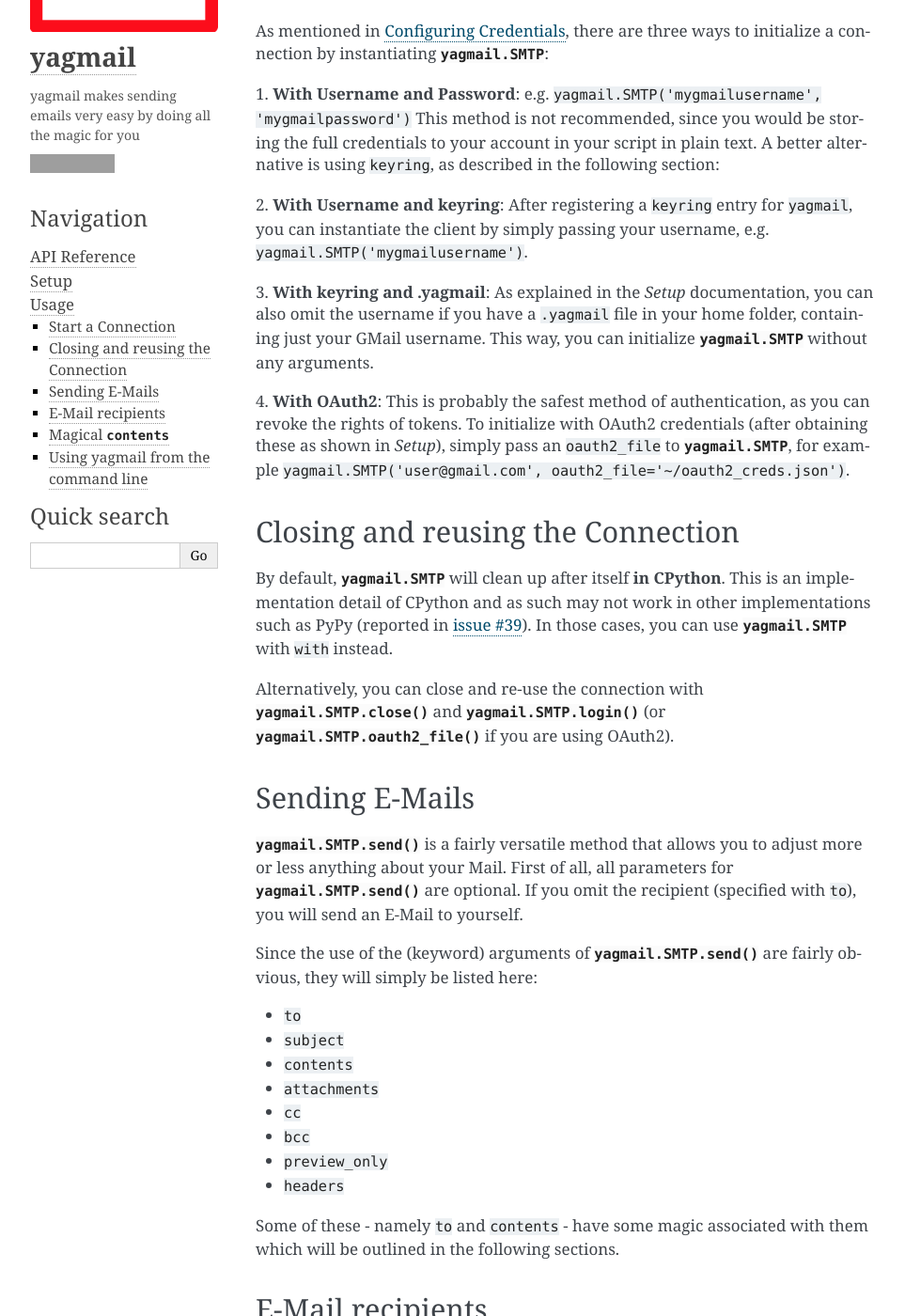
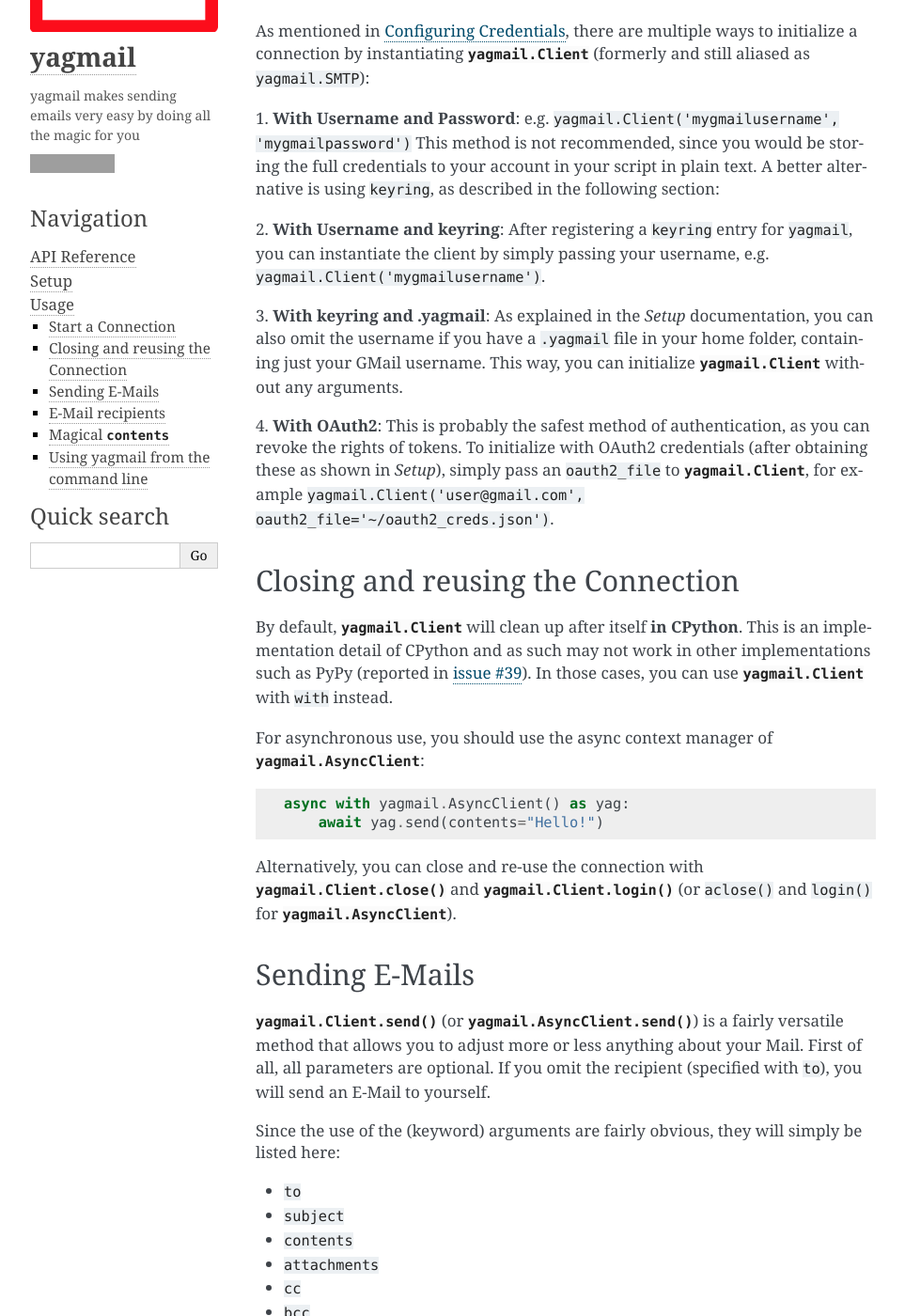
Before and after one commit to kootenpv/yagmail, a Sphinx documentation site: the page built from docs/usage.rst, in a window 1280 px wide and 1400 px high, scrolled down 244 px. Shown: the whole window at 94% size, without its empty margins (148-1111 px from the left). Built offline with Sphinx 7.4.7, drawn with Linux system fonts in a browser that asks for light colours; grey boxes are pictures that could not be loaded.

Commit message:
docs: update API and usage references to Client/AsyncClient and make versioning dynamic

```diff
--- a/docs/conf.py
+++ b/docs/conf.py
@@ -51,14 +51,11 @@
 copyright = u'2017, kootenpv'
 author = u'kootenpv'
 
-# The version info for the project you're documenting, acts as replacement for
-# |version| and |release|, also used in various other places throughout the
-# built documents.
-#
+import yagmail
 # The short X.Y version.
-version = u'0.10.189'
+version = yagmail.__version__
 # The full version, including alpha/beta/rc tags.
-release = u'0.10.189'
+release = yagmail.__version__
 
 # The language for content autogenerated by Sphinx. Refer to documentation
 # for a list of supported languages.
--- a/docs/usage.rst
+++ b/docs/usage.rst
@@ -9,11 +9,11 @@
 Start a Connection
 ------------------
 As mentioned in :ref:`configuring_credentials`, there
-are three ways to initialize a connection by instantiating
-:class:`yagmail.SMTP`:
+are multiple ways to initialize a connection by instantiating
+:class:`yagmail.Client` (formerly and still aliased as ``yagmail.SMTP``):
 
 1. **With Username and Password**:
-e.g. ``yagmail.SMTP('mygmailusername', 'mygmailpassword')``
+e.g. ``yagmail.Client('mygmailusername', 'mygmailpassword')``
 This method is not recommended, since you would be storing
 the full credentials to your account in your script in plain text.
 A better alternative is using ``keyring``, as described in the
@@ -22,45 +22,51 @@
 2. **With Username and keyring**:
 After registering a ``keyring`` entry for ``yagmail``, you can
 instantiate the client by simply passing your username, e.g.
-``yagmail.SMTP('mygmailusername')``.
+``yagmail.Client('mygmailusername')``.
 
 3. **With keyring and .yagmail**:
 As explained in the `Setup` documentation, you can also
 omit the username if you have a ``.yagmail`` file in your
 home folder, containing just your GMail username. This way,
-you can initialize :class:`yagmail.SMTP` without any arguments.
+you can initialize :class:`yagmail.Client` without any arguments.
 
 4. **With OAuth2**:
 This is probably the safest method of authentication, as you
 can revoke the rights of tokens. To initialize with OAuth2
 credentials (after obtaining these as shown in `Setup`),
-simply pass an ``oauth2_file`` to :class:`yagmail.SMTP`,
-for example ``yagmail.SMTP('user@gmail.com', oauth2_file='~/oauth2_creds.json')``.
+simply pass an ``oauth2_file`` to :class:`yagmail.Client`,
+for example ``yagmail.Client('user@gmail.com', oauth2_file='~/oauth2_creds.json')``.
 
 
 Closing and reusing the Connection
 ----------------------------------
-By default, :class:`yagmail.SMTP` will clean up after itself
+By default, :class:`yagmail.Client` will clean up after itself
 **in CPython**. This is an implementation detail of CPython and as such
 may not work in other implementations such as PyPy (reported in
 `issue #39 <https://github.com/kootenpv/yagmail/issues/39>`_). In those
-cases, you can use :class:`yagmail.SMTP` with ``with`` instead.
+cases, you can use :class:`yagmail.Client` with ``with`` instead.
+
+For asynchronous use, you should use the async context manager of :class:`yagmail.AsyncClient`:
+
+.. code-block:: python
+
+    async with yagmail.AsyncClient() as yag:
+        await yag.send(contents="Hello!")
 
 Alternatively, you can close and re-use the connection with
-:meth:`yagmail.SMTP.close` and :meth:`yagmail.SMTP.login` (or
-:meth:`yagmail.SMTP.oauth2_file` if you are using OAuth2).
+:meth:`yagmail.Client.close` and :meth:`yagmail.Client.login` (or
+``aclose()`` and ``login()`` for :class:`yagmail.AsyncClient`).
 
 
 Sending E-Mails
 ---------------
-:meth:`yagmail.SMTP.send` is a fairly versatile method that allows
+:meth:`yagmail.Client.send` (or :meth:`yagmail.AsyncClient.send`) is a fairly versatile method that allows
 you to adjust more or less anything about your Mail.
-First of all, all parameters for :meth:`yagmail.SMTP.send` are optional.
+First of all, all parameters are optional.
 If you omit the recipient (specified with ``to``), you will send an
 E-Mail to yourself.
 
-Since the use of the (keyword) arguments of :meth:`yagmail.SMTP.send`
-are fairly obvious, they will simply be listed here:
+Since the use of the (keyword) arguments are fairly obvious, they will simply be listed here:
 
 - ``to``
 - ``subject``
```
Also changed, not shown: docs/api.rst (+9 -5 lines).
